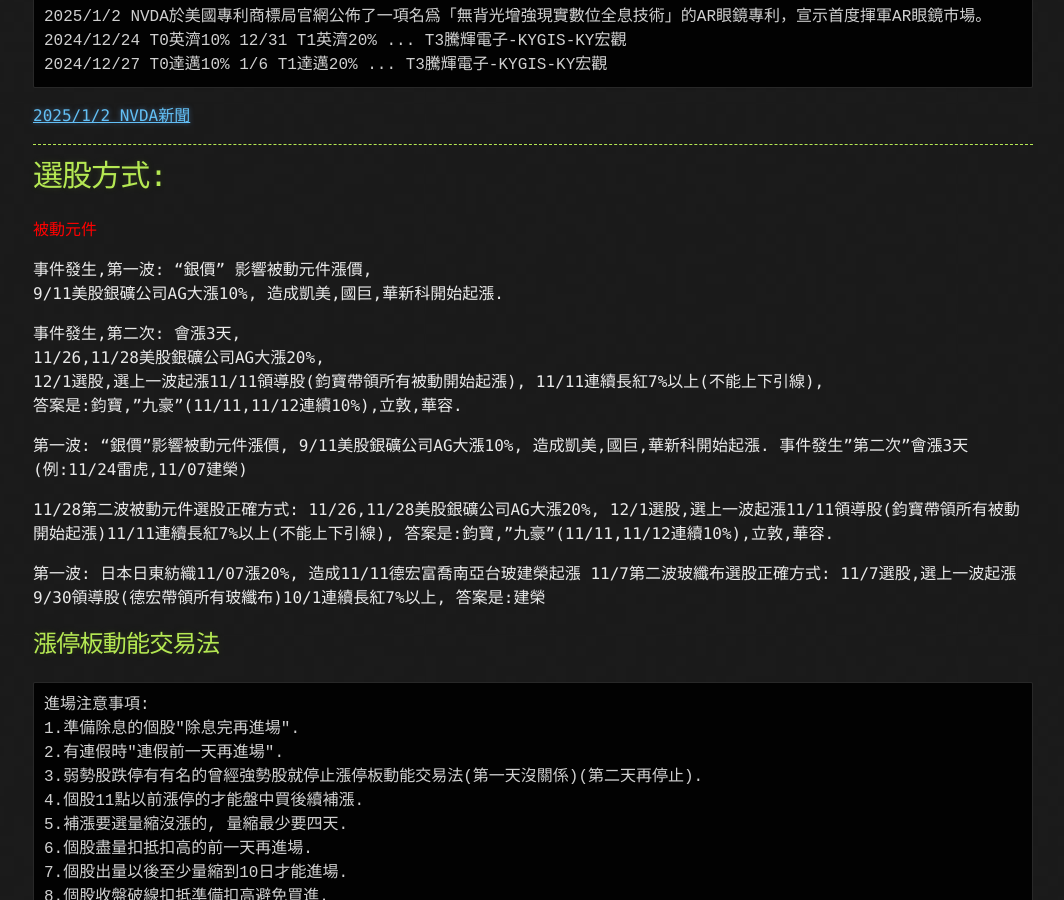
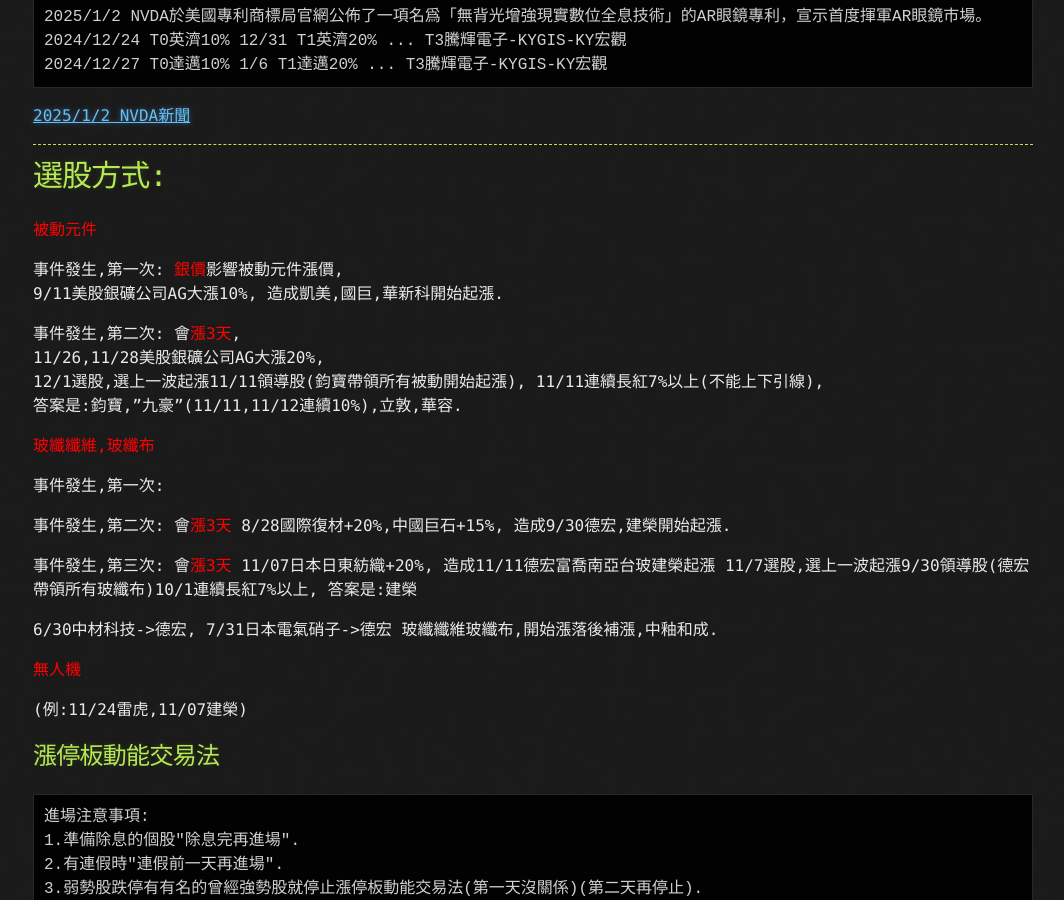
Before and after one commit to lepg5487/Stock_God, a Jekyll site: the page built from experience.md, in a window 1280 px wide and 900 px high, scrolled down 4685 px. Shown: the whole window, without its empty margins (107-1171 px from the left). Built offline with Jekyll 4.4.1, drawn with Linux system fonts in a browser that asks for light colours; our own code applies the rules of GitHub Pages for plain Markdown files.

Commit message:
Update experience.md

```diff
--- a/experience.md
+++ b/experience.md
@@ -174,27 +174,31 @@
 
 # 選股方式:
 <font color="red">被動元件</font>
-事件發生,第一波: "銀價" 影響被動元件漲價,
+事件發生,第一次: <font color="red">銀價</font>影響被動元件漲價,
 9/11美股銀礦公司AG大漲10%, 造成凱美,國巨,華新科開始起漲.
 
-事件發生,第二次: 會漲3天,
+事件發生,第二次: 會<font color="red">漲3天</font>,
 11/26,11/28美股銀礦公司AG大漲20%,
 12/1選股,選上一波起漲11/11領導股(鈞寶帶領所有被動開始起漲), 11/11連續長紅7%以上(不能上下引線),
 答案是:鈞寶,"九豪"(11/11,11/12連續10%),立敦,華容.
 
-
-第一波: "銀價"影響被動元件漲價,
-9/11美股銀礦公司AG大漲10%, 造成凱美,國巨,華新科開始起漲.
-事件發生"第二次"會漲3天(例:11/24雷虎,11/07建榮)
-
-11/28第二波被動元件選股正確方式:
-11/26,11/28美股銀礦公司AG大漲20%,
-12/1選股,選上一波起漲11/11領導股(鈞寶帶領所有被動開始起漲)11/11連續長紅7%以上(不能上下引線), 答案是:鈞寶,"九豪"(11/11,11/12連續10%),立敦,華容.
-
-第一波:
-日本日東紡織11/07漲20%, 造成11/11德宏富喬南亞台玻建榮起漲
-11/7第二波玻纖布選股正確方式:
+<font color="red">玻纖纖維,玻纖布</font>
+
+事件發生,第一次:
+
+事件發生,第二次: 會<font color="red">漲3天</font>
+8/28國際復材+20%,中國巨石+15%, 造成9/30德宏,建榮開始起漲.
+
+事件發生,第三次: 會<font color="red">漲3天</font>
+11/07日本日東紡織+20%, 造成11/11德宏富喬南亞台玻建榮起漲
 11/7選股,選上一波起漲9/30領導股(德宏帶領所有玻纖布)10/1連續長紅7%以上, 答案是:建榮
+
+6/30中材科技->德宏, 7/31日本電氣硝子->德宏
+玻纖纖維玻纖布,開始漲落後補漲,中釉和成.
+
+<font color="red">無人機</font>
+(例:11/24雷虎,11/07建榮)
+
 
 
 ## 漲停板動能交易法
```
